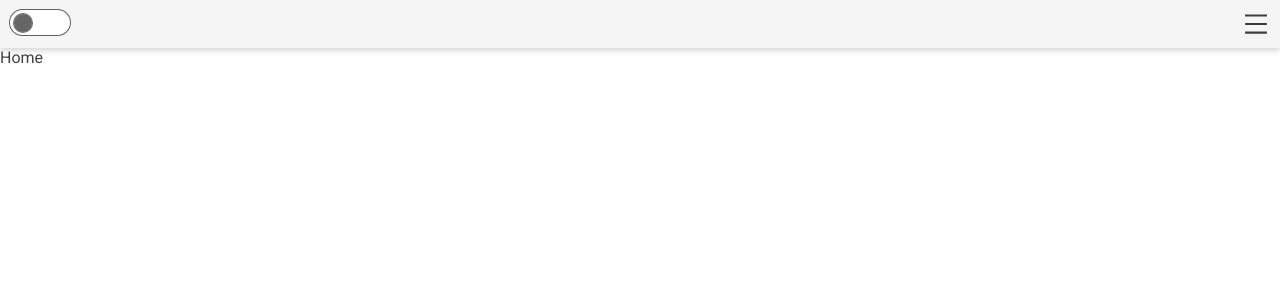
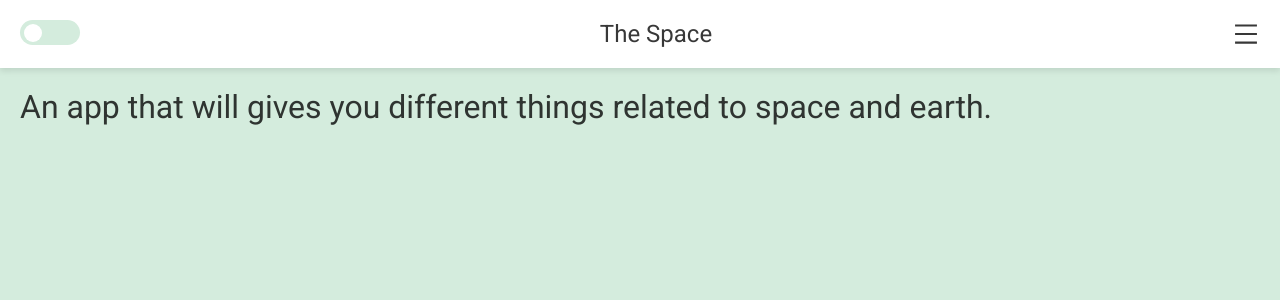
Before and after one commit to Abhishekkumar2021/nasa_project, a React (Create React App) app: page / in a window 1280 px wide. Shown: the top 300 px of the page. Built offline with nearby package versions, Linux system fonts and the light colour scheme.

Commit message:
Changed theme colors

```diff
--- a/src/APOD.js
+++ b/src/APOD.js
@@ -1,8 +1,65 @@
-import React from 'react'
+import axios from 'axios';
+import React, { useContext, useEffect, useState } from 'react'
+import styled from 'styled-components';
+import ThemeContext from './ThemeContext';
+const StyledAPOD = styled.div`
+  flex-grow:1;
+  display:flex;
+  padding:20px;
+  .img{
+    flex:45%;
+    img{
+      border-radius:20px;
+      box-shadow:0 3px 5px rgb(0,0,0,0.1);
+      width:100%;
+      border:10px solid ${(props) => (props.light ? "white" : "#37383a")};
+    }
 
+  }
+  .info{
+    flex:55%;
+    padding:20px;
+    h1{
+      color:${(props) => (props.light ? "orange" : "skyblue")};
+    }
+    h2,p{
+      padding: 5px 0;
+    }
+  }
+  @media only screen and (max-width:768px){
+    flex-direction:column;
+  }
+
+`;
 function APOD() {
+  const [light] = useContext(ThemeContext)
+  const [data, setData] = useState({});
+  useEffect(()=>{
+    const fetchData = async()=>{
+      const res = await axios.get("https://api.nasa.gov/planetary/apod?api_key=kIg4QfhUzRqaLUClJ3Xx67yZxdYhRWdFcbeyt615");
+      setData({
+        title:res.data.title,
+        date:res.data.date,
+        img:res.data.url,
+        text:res.data.explanation,
+        copy:res.data.copyright
+      })
+
+    }
+    // fetchData();
+  },[])
   return (
-    <div>APOD</div>
+    <StyledAPOD light={light}>
+      <div className='img'>
+        <img src={data.img} alt="apod"/>
+      </div>
+      <div className='info'>
+        <h1>{data.title}</h1>
+        <h2>- {data.date}</h2>
+        <p>{data.text}</p>
+        <h1> &copy;{data.copy}</h1>
+      </div>
+    </StyledAPOD>
   )
 }
 
--- a/src/App.js
+++ b/src/App.js
@@ -2,10 +2,10 @@ import React from 'react';
 import styled from 'styled-components';
 import useToggle from'./useToggle'
 import ThemeContext from "./ThemeContext";
-import Theme from './Theme'
 import Navbar from './Navbar';
 import { Route, Routes } from 'react-router-dom';
 import Home from './Home';
+import APOD from './APOD';
 
 
 const StyledApp = styled.div`
@@ -13,16 +13,18 @@ const StyledApp = styled.div`
 	min-height: 100vh;
 	display: flex;
 	flex-direction: column;
-	background: ${({ light }) => (light ? Theme.light.background : Theme.dark.backgroundPrimary)};
-	color: ${({ light }) => (light ? Theme.light.colorPrimary : Theme.dark.colorPrimary)};
+	background: ${({ light }) => (light ? "#D4ECDD" : "#242629")};
+	color: ${({ light }) => (light ? "rgba(0, 0, 0, 0.781)" : "white")};
 `;
 function App() {
+	document.title="The Space"
   const [light, toggleLight] = useToggle(true);
   return (
 		<ThemeContext.Provider value={[light, toggleLight]}>
 			<StyledApp light={light}>
 				<Navbar />
                 <Routes>
+					<Route path='/apod' element={<APOD />} />
 					<Route path='/' element={<Home />} />
 				</Routes>
 			</StyledApp>
--- a/src/Home.js
+++ b/src/Home.js
@@ -1,8 +1,16 @@
 import React from 'react'
+import styled from 'styled-components';
+const StyledHome = styled.div`
+  flex-grow:1;
+  display:flex;
+  padding:20px;
 
+`;
 function Home() {
   return (
-    <div>Home</div>
+    <StyledHome>
+      <h1>An app that will gives you different things related to space and earth.</h1>
+    </StyledHome>
   )
 }
 
--- a/src/Navbar.js
+++ b/src/Navbar.js
@@ -3,7 +3,6 @@ import styled from "styled-components";
 import ThemeContext from "./ThemeContext";
 import Toggler from "./Toggler";
 import useToggle from "./useToggle";
-import Theme from './Theme'
 import {
 	AiOutlineMenu,
 	AiOutlineClose,
@@ -16,9 +15,9 @@ const StyledNavbar = styled.nav`
 	width: 100%;
 	display:flex;
 	flex-direction: column;
-	box-shadow: ${({ light }) => (light ? Theme.light.shadow : Theme.dark.shadow)};
-	background: ${({ light }) => (light ? Theme.light.backgroundSecondary : Theme.dark.backgroundSecondary)};
-	padding:10px;
+	background: ${(props) => (props.light ? "white" : "#37383a")};
+	padding:20px;
+	box-shadow: 0px 3px 6px rgb(0, 0, 0, 0.1);
 	.top{
 		display: flex;
 		justify-content: space-between;
@@ -30,7 +29,6 @@ const StyledNavbar = styled.nav`
 			}
 			&:active{
 				transform:scale(0.9);
-
 			}
 		}
 	}
@@ -53,7 +51,7 @@ const StyledNavbar = styled.nav`
 
 			a{
 				text-decoration:none;
-				color: ${({ light }) => (light ? Theme.light.colorSecondary : Theme.dark.colorSecondary)};
+				color: ${({ light }) => (light ? "rgba(0, 0, 0, 0.781)" : "white")};
 			}
 		transition:0.3s ease all;
 			&:hover{
@@ -74,6 +72,7 @@ export default function Navbar() {
 		<StyledNavbar light={light} dis={display}>
 			<div className="top">
 				<Toggler />
+				<h1>The Space</h1>
 				{display?<AiOutlineClose id='hamburger' onClick={toggleDisplay} />:<AiOutlineMenu id='hamburger' onClick={toggleDisplay} />}
 			</div>
 			<div className="down">
--- a/src/Theme.js
+++ /dev/null
@@ -1,20 +0,0 @@
-const Theme = {
-    light:{
-        backgroundPrimary:"rgb(255, 255, 255)",
-        backgroundSecondary:"rgb(245,245,245)",
-        colorPrimary:"rgb(0,0,0,0.75)",
-        colorSecondary:"rgb(0,0,0,0.6)",
-        shadow:"0 3px 5px rgb(0,0,0,0.15)",
-        alternateColor:"teal"
-    },
-    dark:{
-        backgroundPrimary:"rgb(35,35,35)",
-        colorPrimary:"rgb(256,256,256)",
-        colorSecondary:"rgb(256,256,256,0.75)",
-        shadow:"0 3px 5px rgb(0,0,0,0.3)",
-        backgroundSecondary:"rgb(50, 50, 50)",
-        alternateColor:"skyblue"
-    },
-    radius:"1rem",
-}
-export default Theme
--- a/src/Toggler.js
+++ b/src/Toggler.js
@@ -1,7 +1,6 @@
 import React, { useContext } from "react";
 import styled from "styled-components";
 import ThemeContext from "./ThemeContext";
-import Theme from "./Theme";
 
 const StyledToggler = styled.div`
 	position: relative;
@@ -10,22 +9,15 @@ const StyledToggler = styled.div`
 	display:flex;
 	align-items:center;
 	border-radius: 25px;
-	box-shadow:0 0 0 1px  ${({ light }) => (light ? Theme.light.colorSecondary : Theme.dark.colorSecondary)};
-
-	background: ${({ light }) => (light ? Theme.light.backgroundPrimary : Theme.dark.backgroundPrimary)};
+	background: ${({ light }) => (light ? "#D4ECDD" : "#242629")};
 	.ball {
-		box-shadow:0 0 0 1px  ${({ light }) => (light ? Theme.light.colorSecondary : Theme.dark.colorSecondary)};
-
 		width: 18px;
 		height: 18px;
-		background: ${({ light }) => (light ? Theme.light.colorSecondary : Theme.dark.colorSecondary)};
+		background: ${(props) => (props.light ? "white" : "#37383a")};
 		position: absolute;
 		border-radius: 18px;
 		${(props) => (props.light ? "left:4px" : "left:38px")};
 		transition: 0.3s ease all;
-		&:hover {
-			transform: scale(1.6);
-		}
 	}
 `;
 export default function Toggler() {
--- a/src/index.css
+++ b/src/index.css
@@ -16,5 +16,6 @@ body {
 code {
   font-family: source-code-pro, Menlo, Monaco, Consolas, 'Courier New',
     monospace;
-    color:rgb(255, 255, 255);
+    color:#242629;
+
 }
```
